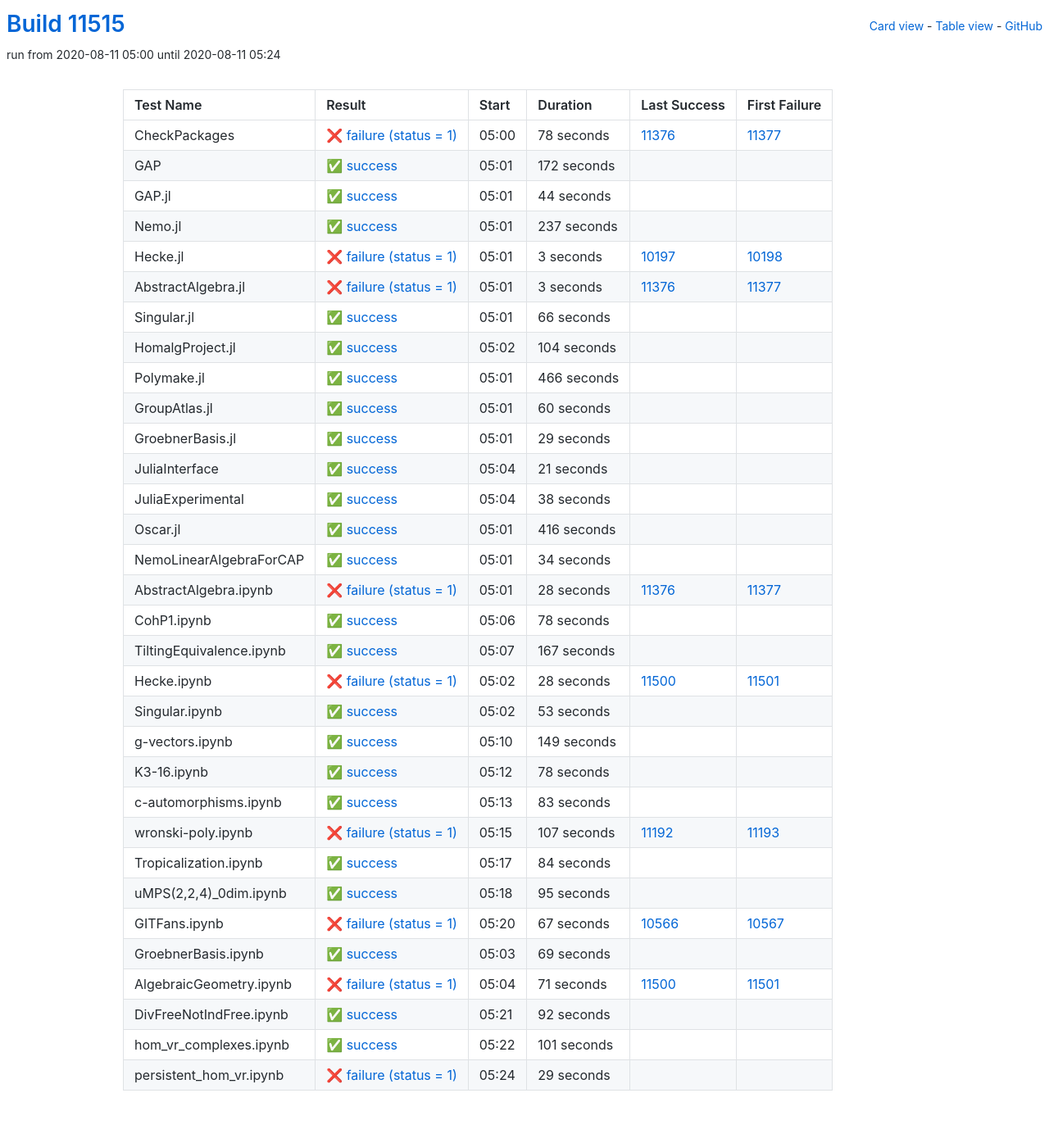
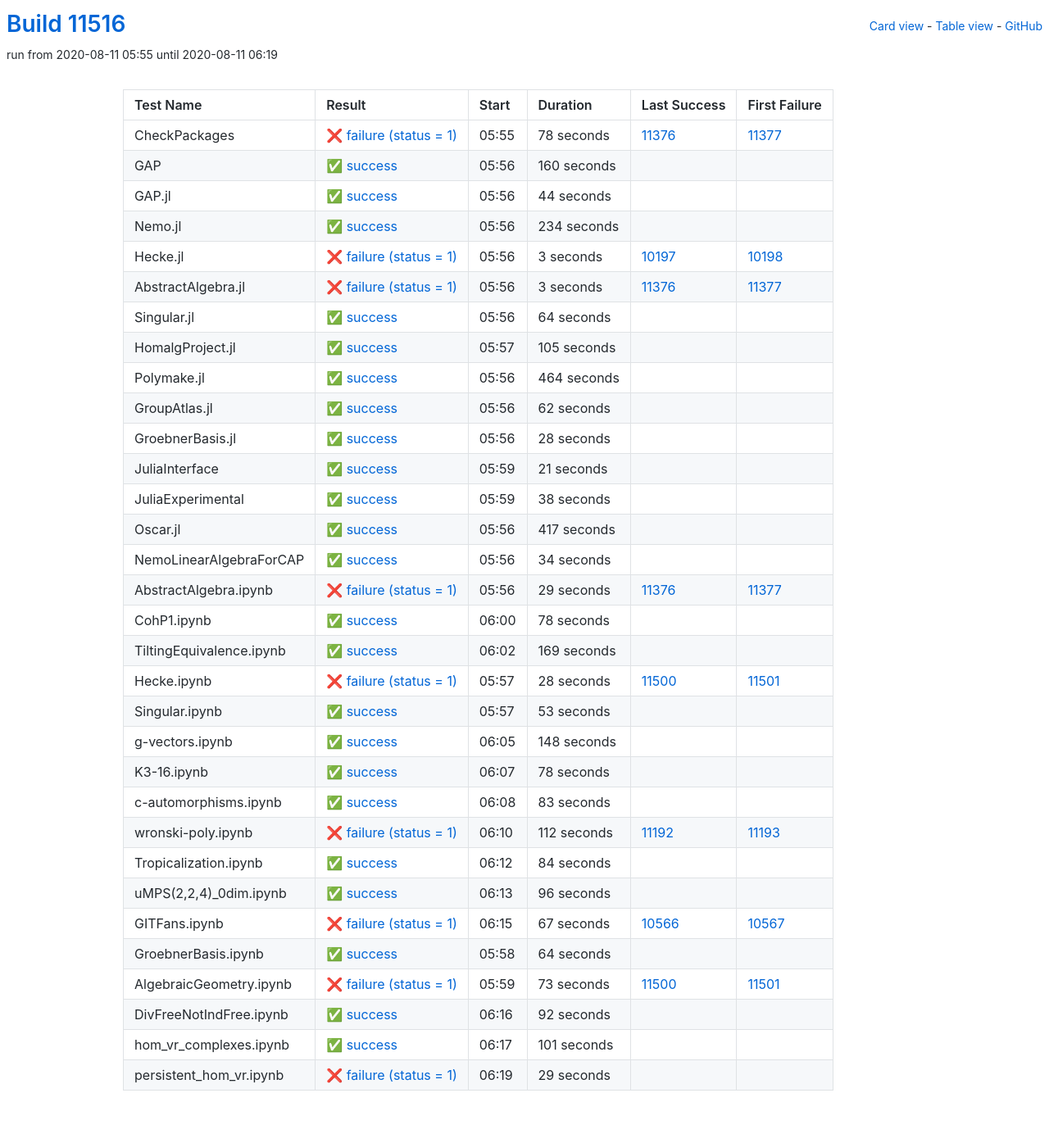
Before and after one commit to oscar-system/oscar-ci-status, a Jekyll site: the page built from table.html, in a window 1280 px wide. Shown: the whole page at 82% size. Built offline with Jekyll 4.4.1, drawn with Linux system fonts in a browser that asks for light colours.

Commit message:
Build #11516

```diff
--- a/_data/ci.yml
+++ b/_data/ci.yml
@@ -1,6 +1,6 @@
 ---
-build: 11515
-build_url: https://oscarci.mathematik.uni-kl.de/job/oscar/11515/
+build: 11516
+build_url: https://oscarci.mathematik.uni-kl.de/job/oscar/11516/
 job: oscar
 organization: oscar-system
 repo: oscar-ci-status
@@ -8,8 +8,8 @@
 tests:
 - name: CheckPackages
   id: checkpackages
-  log: https://oscarci.mathematik.uni-kl.de/job/oscar/11515/artifact/logs/build-11515/CheckPackages.log
-  start: 2020-08-11 05:00
+  log: https://oscarci.mathematik.uni-kl.de/job/oscar/11516/artifact/logs/build-11516/CheckPackages.log
+  start: 2020-08-11 05:55
   success: false
   exitcode: 1
   status: failure
@@ -20,20 +20,20 @@
   first_failure_url: https://oscarci.mathematik.uni-kl.de/job/oscar/11377/
 - name: GAP
   id: gap
-  log: https://oscarci.mathematik.uni-kl.de/job/oscar/11515/artifact/logs/build-11515/GAP.log
-  start: 2020-08-11 05:01
+  log: https://oscarci.mathematik.uni-kl.de/job/oscar/11516/artifact/logs/build-11516/GAP.log
+  start: 2020-08-11 05:56
   success: true
   exitcode: 0
   status: success
-  duration: 172
+  duration: 160
   last_success: false
   last_success_url:
   first_failure: false
   first_failure_url:
 - name: GAP.jl
   id: gap-jl
-  log: https://oscarci.mathematik.uni-kl.de/job/oscar/11515/artifact/logs/build-11515/GAP.jl.log
-  start: 2020-08-11 05:01
+  log: https://oscarci.mathematik.uni-kl.de/job/oscar/11516/artifact/logs/build-11516/GAP.jl.log
+  start: 2020-08-11 05:56
   success: true
   exitcode: 0
   status: success
@@ -44,20 +44,20 @@
   first_failure_url:
 - name: Nemo.jl
   id: nemo-jl
-  log: https://oscarci.mathematik.uni-kl.de/job/oscar/11515/artifact/logs/build-11515/Nemo.jl.log
-  start: 2020-08-11 05:01
+  log: https://oscarci.mathematik.uni-kl.de/job/oscar/11516/artifact/logs/build-11516/Nemo.jl.log
+  start: 2020-08-11 05:56
   success: true
   exitcode: 0
   status: success
-  duration: 237
+  duration: 234
   last_success: false
   last_success_url:
   first_failure: false
   first_failure_url:
 - name: Hecke.jl
   id: hecke-jl
-  log: https://oscarci.mathematik.uni-kl.de/job/oscar/11515/artifact/logs/build-11515/Hecke.jl.log
-  start: 2020-08-11 05:01
+  log: https://oscarci.mathematik.uni-kl.de/job/oscar/11516/artifact/logs/build-11516/Hecke.jl.log
+  start: 2020-08-11 05:56
   success: false
   exitcode: 1
   status: failure
@@ -68,8 +68,8 @@
   first_failure_url: https://oscarci.mathematik.uni-kl.de/job/oscar/10198/
 - name: AbstractAlgebra.jl
   id: abstractalgebra-jl
-  log: https://oscarci.mathematik.uni-kl.de/job/oscar/11515/artifact/logs/build-11515/AbstractAlgebra.jl.log
-  start: 2020-08-11 05:01
+  log: https://oscarci.mathematik.uni-kl.de/job/oscar/11516/artifact/logs/build-11516/AbstractAlgebra.jl.log
+  start: 2020-08-11 05:56
   success: false
   exitcode: 1
   status: failure
@@ -80,68 +80,68 @@
   first_failure_url: https://oscarci.mathematik.uni-kl.de/job/oscar/11377/
 - name: Singular.jl
   id: singular-jl
-  log: https://oscarci.mathematik.uni-kl.de/job/oscar/11515/artifact/logs/build-11515/Singular.jl.log
-  start: 2020-08-11 05:01
+  log: https://oscarci.mathematik.uni-kl.de/job/oscar/11516/artifact/logs/build-11516/Singular.jl.log
+  start: 2020-08-11 05:56
   success: true
   exitcode: 0
   status: success
-  duration: 66
+  duration: 64
   last_success: false
   last_success_url:
   first_failure: false
   first_failure_url:
 - name: HomalgProject.jl
   id: homalgproject-jl
-  log: https://oscarci.mathematik.uni-kl.de/job/oscar/11515/artifact/logs/build-11515/HomalgProject.jl.log
-  start: 2020-08-11 05:02
+  log: https://oscarci.mathematik.uni-kl.de/job/oscar/11516/artifact/logs/build-11516/HomalgProject.jl.log
+  start: 2020-08-11 05:57
   success: true
   exitcode: 0
   status: success
-  duration: 104
+  duration: 105
   last_success: false
   last_success_url:
   first_failure: false
   first_failure_url:
 - name: Polymake.jl
   id: polymake-jl
-  log: https://oscarci.mathematik.uni-kl.de/job/oscar/11515/artifact/logs/build-11515/Polymake.jl.log
-  start: 2020-08-11 05:01
+  log: https://oscarci.mathematik.uni-kl.de/job/oscar/11516/artifact/logs/build-11516/Polymake.jl.log
+  start: 2020-08-11 05:56
   success: true
   exitcode: 0
   status: success
-  duration: 466
+  duration: 464
   last_success: false
   last_success_url:
   first_failure: false
   first_failure_url:
 - name: GroupAtlas.jl
   id: groupatlas-jl
-  log: https://oscarci.mathematik.uni-kl.de/job/oscar/11515/artifact/logs/build-11515/GroupAtlas.jl.log
-  start: 2020-08-11 05:01
+  log: https://oscarci.mathematik.uni-kl.de/job/oscar/11516/artifact/logs/build-11516/GroupAtlas.jl.log
+  start: 2020-08-11 05:56
   success: true
   exitcode: 0
   status: success
-  duration: 60
+  duration: 62
   last_success: false
   last_success_url:
   first_failure: false
   first_failure_url:
 - name: GroebnerBasis.jl
   id: groebnerbasis-jl
-  log: https://oscarci.mathematik.uni-kl.de/job/oscar/11515/artifact/logs/build-11515/GroebnerBasis.jl.log
-  start: 2020-08-11 05:01
+  log: https://oscarci.mathematik.uni-kl.de/job/oscar/11516/artifact/logs/build-11516/GroebnerBasis.jl.log
+  start: 2020-08-11 05:56
   success: true
   exitcode: 0
   status: success
-  duration: 29
+  duration: 28
   last_success: false
   last_success_url:
   first_failure: false
   first_failure_url:
 - name: JuliaInterface
   id: juliainterface
-  log: https://oscarci.mathematik.uni-kl.de/job/oscar/11515/artifact/logs/build-11515/JuliaInterface.log
-  start: 2020-08-11 05:04
+  log: https://oscarci.mathematik.uni-kl.de/job/oscar/11516/artifact/logs/build-11516/JuliaInterface.log
+  start: 2020-08-11 05:59
   success: true
   exitcode: 0
   status: success
@@ -152,8 +152,8 @@
   first_failure_url:
 - name: JuliaExperimental
   id: juliaexperimental
-  log: https://oscarci.mathematik.uni-kl.de/job/oscar/11515/artifact/logs/build-11515/JuliaExperimental.log
-  start: 2020-08-11 05:04
+  log: https://oscarci.mathematik.uni-kl.de/job/oscar/11516/artifact/logs/build-11516/JuliaExperimental.log
+  start: 2020-08-11 05:59
   success: true
   exitcode: 0
   status: success
@@ -164,20 +164,20 @@
   first_failure_url:
 - name: Oscar.jl
   id: oscar-jl
-  log: https://oscarci.mathematik.uni-kl.de/job/oscar/11515/artifact/logs/build-11515/Oscar.jl.log
-  start: 2020-08-11 05:01
+  log: https://oscarci.mathematik.uni-kl.de/job/oscar/11516/artifact/logs/build-11516/Oscar.jl.log
+  start: 2020-08-11 05:56
   success: true
   exitcode: 0
   status: success
-  duration: 416
+  duration: 417
   last_success: false
   last_success_url:
   first_failure: false
   first_failure_url:
 - name: NemoLinearAlgebraForCAP
   id: nemolinearalgebraforcap
-  log: https://oscarci.mathematik.uni-kl.de/job/oscar/11515/artifact/logs/build-11515/NemoLinearAlgebraForCAP.log
-  start: 2020-08-11 05:01
+  log: https://oscarci.mathematik.uni-kl.de/job/oscar/11516/artifact/logs/build-11516/NemoLinearAlgebraForCAP.log
+  start: 2020-08-11 05:56
   success: true
   exitcode: 0
   status: success
@@ -188,20 +188,20 @@
   first_failure_url:
 - name: AbstractAlgebra.ipynb
   id: abstractalgebra-ipynb
-  log: https://oscarci.mathematik.uni-kl.de/job/oscar/11515/artifact/logs/build-11515/AbstractAlgebra.ipynb.log
-  start: 2020-08-11 05:01
+  log: https://oscarci.mathematik.uni-kl.de/job/oscar/11516/artifact/logs/build-11516/AbstractAlgebra.ipynb.log
+  start: 2020-08-11 05:56
   success: false
   exitcode: 1
   status: failure
-  duration: 28
+  duration: 29
   last_success: 11376
   last_success_url: https://oscarci.mathematik.uni-kl.de/job/oscar/11376/
   first_failure: 11377
   first_failure_url: https://oscarci.mathematik.uni-kl.de/job/oscar/11377/
 - name: CohP1.ipynb
   id: cohp1-ipynb
-  log: https://oscarci.mathematik.uni-kl.de/job/oscar/11515/artifact/logs/build-11515/CohP1.ipynb.log
-  start: 2020-08-11 05:06
+  log: https://oscarci.mathematik.uni-kl.de/job/oscar/11516/artifact/logs/build-11516/CohP1.ipynb.log
+  start: 2020-08-11 06:00
   success: true
   exitcode: 0
   status: success
@@ -212,20 +212,20 @@
   first_failure_url:
 - name: TiltingEquivalence.ipynb
   id: tiltingequivalence-ipynb
-  log: https://oscarci.mathematik.uni-kl.de/job/oscar/11515/artifact/logs/build-11515/TiltingEquivalence.ipynb.log
-  start: 2020-08-11 05:07
+  log: https://oscarci.mathematik.uni-kl.de/job/oscar/11516/artifact/logs/build-11516/TiltingEquivalence.ipynb.log
+  start: 2020-08-11 06:02
   success: true
   exitcode: 0
   status: success
-  duration: 167
+  duration: 169
   last_success: false
   last_success_url:
   first_failure: false
   first_failure_url:
 - name: Hecke.ipynb
   id: hecke-ipynb
-  log: https://oscarci.mathematik.uni-kl.de/job/oscar/11515/artifact/logs/build-11515/Hecke.ipynb.log
-  start: 2020-08-11 05:02
+  log: https://oscarci.mathematik.uni-kl.de/job/oscar/11516/artifact/logs/build-11516/Hecke.ipynb.log
+  start: 2020-08-11 05:57
   success: false
   exitcode: 1
   status: failure
@@ -236,8 +236,8 @@
   first_failure_url: https://oscarci.mathematik.uni-kl.de/job/oscar/11501/
 - name: Singular.ipynb
   id: singular-ipynb
-  log: https://oscarci.mathematik.uni-kl.de/job/oscar/11515/artifact/logs/build-11515/Singular.ipynb.log
-  start: 2020-08-11 05:02
+  log: https://oscarci.mathematik.uni-kl.de/job/oscar/11516/artifact/logs/build-11516/Singular.ipynb.log
+  start: 2020-08-11 05:57
   success: true
   exitcode: 0
   status: success
@@ -248,20 +248,20 @@
   first_failure_url:
 - name: g-vectors.ipynb
   id: g-vectors-ipynb
-  log: https://oscarci.mathematik.uni-kl.de/job/oscar/11515/artifact/logs/build-11515/g-vectors.ipynb.log
-  start: 2020-08-11 05:10
+  log: https://oscarci.mathematik.uni-kl.de/job/oscar/11516/artifact/logs/build-11516/g-vectors.ipynb.log
+  start: 2020-08-11 06:05
   success: true
   exitcode: 0
   status: success
-  duration: 149
+  duration: 148
   last_success: false
   last_success_url:
   first_failure: false
   first_failure_url:
 - name: K3-16.ipynb
   id: k3-16-ipynb
-  log: https://oscarci.mathematik.uni-kl.de/job/oscar/11515/artifact/logs/build-11515/K3-16.ipynb.log
-  start: 2020-08-11 05:12
+  log: https://oscarci.mathematik.uni-kl.de/job/oscar/11516/artifact/logs/build-11516/K3-16.ipynb.log
+  start: 2020-08-11 06:07
   success: true
   exitcode: 0
   status: success
@@ -272,8 +272,8 @@
   first_failure_url:
 - name: c-automorphisms.ipynb
   id: c-automorphisms-ipynb
-  log: https://oscarci.mathematik.uni-kl.de/job/oscar/11515/artifact/logs/build-11515/c-automorphisms.ipynb.log
-  start: 2020-08-11 05:13
+  log: https://oscarci.mathematik.uni-kl.de/job/oscar/11516/artifact/logs/build-11516/c-automorphisms.ipynb.log
+  start: 2020-08-11 06:08
   success: true
   exitcode: 0
   status: success
@@ -284,20 +284,20 @@
   first_failure_url:
 - name: wronski-poly.ipynb
   id: wronski-poly-ipynb
-  log: https://oscarci.mathematik.uni-kl.de/job/oscar/11515/artifact/logs/build-11515/wronski-poly.ipynb.log
-  start: 2020-08-11 05:15
+  log: https://oscarci.mathematik.uni-kl.de/job/oscar/11516/artifact/logs/build-11516/wronski-poly.ipynb.log
+  start: 2020-08-11 06:10
   success: false
   exitcode: 1
   status: failure
-  duration: 107
+  duration: 112
   last_success: 11192
   last_success_url: https://oscarci.mathematik.uni-kl.de/job/oscar/11192/
   first_failure: 11193
   first_failure_url: https://oscarci.mathematik.uni-kl.de/job/oscar/11193/
 - name: Tropicalization.ipynb
   id: tropicalization-ipynb
-  log: https://oscarci.mathematik.uni-kl.de/job/oscar/11515/artifact/logs/build-11515/Tropicalization.ipynb.log
-  start: 2020-08-11 05:17
+  log: https://oscarci.mathematik.uni-kl.de/job/oscar/11516/artifact/logs/build-11516/Tropicalization.ipynb.log
+  start: 2020-08-11 06:12
   success: true
   exitcode: 0
   status: success
@@ -308,20 +308,20 @@
   first_failure_url:
 - name: uMPS(2,2,4)_0dim.ipynb
   id: umps-2-2-4-0dim-ipynb
-  log: https://oscarci.mathematik.uni-kl.de/job/oscar/11515/artifact/logs/build-11515/uMPS-2-2-4-_0dim.ipynb.log
-  start: 2020-08-11 05:18
+  log: https://oscarci.mathematik.uni-kl.de/job/oscar/11516/artifact/logs/build-11516/uMPS-2-2-4-_0dim.ipynb.log
+  start: 2020-08-11 06:13
   success: true
   exitcode: 0
   status: success
-  duration: 95
+  duration: 96
   last_success: false
   last_success_url:
   first_failure: false
   first_failure_url:
 - name: GITFans.ipynb
   id: gitfans-ipynb
-  log: https://oscarci.mathematik.uni-kl.de/job/oscar/11515/artifact/logs/build-11515/GITFans.ipynb.log
-  start: 2020-08-11 05:20
+  log: https://oscarci.mathematik.uni-kl.de/job/oscar/11516/artifact/logs/build-11516/GITFans.ipynb.log
+  start: 2020-08-11 06:15
   success: false
   exitcode: 1
   status: failure
@@ -332,32 +332,32 @@
   first_failure_url: https://oscarci.mathematik.uni-kl.de/job/oscar/10567/
 - name: GroebnerBasis.ipynb
   id: groebnerbasis-ipynb
-  log: https://oscarci.mathematik.uni-kl.de/job/oscar/11515/artifact/logs/build-11515/GroebnerBasis.ipynb.log
-  start: 2020-08-11 05:03
+  log: https://oscarci.mathematik.uni-kl.de/job/oscar/11516/artifact/logs/build-11516/GroebnerBasis.ipynb.log
+  start: 2020-08-11 05:58
   success: true
   exitcode: 0
   status: success
-  duration: 69
+  duration: 64
   last_success: false
   last_success_url:
   first_failure: false
   first_failure_url:
 - name: AlgebraicGeometry.ipynb
   id: algebraicgeometry-ipynb
-  log: https://oscarci.mathematik.uni-kl.de/job/oscar/11515/artifact/logs/build-11515/AlgebraicGeometry.ipynb.log
-  start: 2020-08-11 05:04
+  log: https://oscarci.mathematik.uni-kl.de/job/oscar/11516/artifact/logs/build-11516/AlgebraicGeometry.ipynb.log
+  start: 2020-08-11 05:59
   success: false
   exitcode: 1
   status: failure
-  duration: 71
+  duration: 73
   last_success: 11500
   last_success_url: https://oscarci.mathematik.uni-kl.de/job/oscar/11500/
   first_failure: 11501
   first_failure_url: https://oscarci.mathematik.uni-kl.de/job/oscar/11501/
 - name: DivFreeNotIndFree.ipynb
   id: divfreenotindfree-ipynb
-  log: https://oscarci.mathematik.uni-kl.de/job/oscar/11515/artifact/logs/build-11515/DivFreeNotIndFree.ipynb.log
-  start: 2020-08-11 05:21
+  log: https://oscarci.mathematik.uni-kl.de/job/oscar/11516/artifact/logs/build-11516/DivFreeNotIndFree.ipynb.log
+  start: 2020-08-11 06:16
   success: true
   exitcode: 0
   status: success
@@ -368,8 +368,8 @@
   first_failure_url:
 - name: hom_vr_complexes.ipynb
   id: hom-vr-complexes-ipynb
-  log: https://oscarci.mathematik.uni-kl.de/job/oscar/11515/artifact/logs/build-11515/hom_vr_complexes.ipynb.log
-  start: 2020-08-11 05:22
+  log: https://oscarci.mathematik.uni-kl.de/job/oscar/11516/artifact/logs/build-11516/hom_vr_complexes.ipynb.log
+  start: 2020-08-11 06:17
   success: true
   exitcode: 0
   status: success
@@ -380,8 +380,8 @@
   first_failure_url:
 - name: persistent_hom_vr.ipynb
   id: persistent-hom-vr-ipynb
-  log: https://oscarci.mathematik.uni-kl.de/job/oscar/11515/artifact/logs/build-11515/persistent_hom_vr.ipynb.log
-  start: 2020-08-11 05:24
+  log: https://oscarci.mathematik.uni-kl.de/job/oscar/11516/artifact/logs/build-11516/persistent_hom_vr.ipynb.log
+  start: 2020-08-11 06:19
   success: false
   exitcode: 1
   status: failure
```
Also changed, not shown: README.md.
